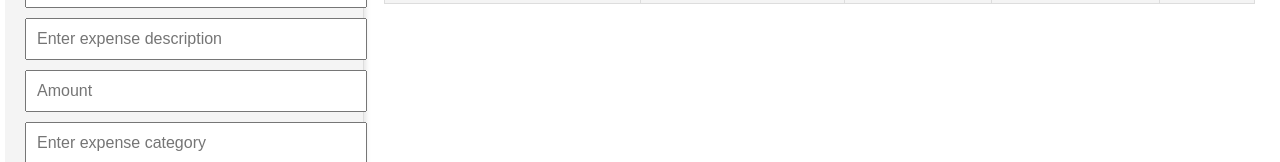
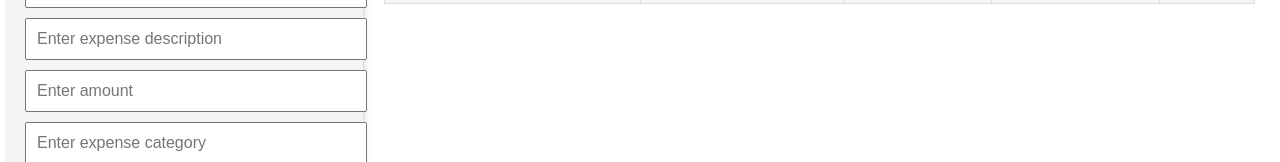
Before and after one commit to lukeembura/Code-Challenge, a React (Create React App) app: page / in a window 1280 px wide. Shown: the part 262-424 px from the top of the page. Built offline with nearby package versions, Linux system fonts and the light colour scheme.

Commit message:
made updates

```diff
--- a/src/components/AddExpenseForm.js
+++ b/src/components/AddExpenseForm.js
@@ -24,7 +24,7 @@ function AddExpenseForm({ formData, handleInputChange, handleFormSubmit }) {
         <input
           type="number"
           name="amount"
-          placeholder="Amount"
+          placeholder="Enter amount"
           value={formData.amount}
           onChange={handleInputChange}
           required
```
